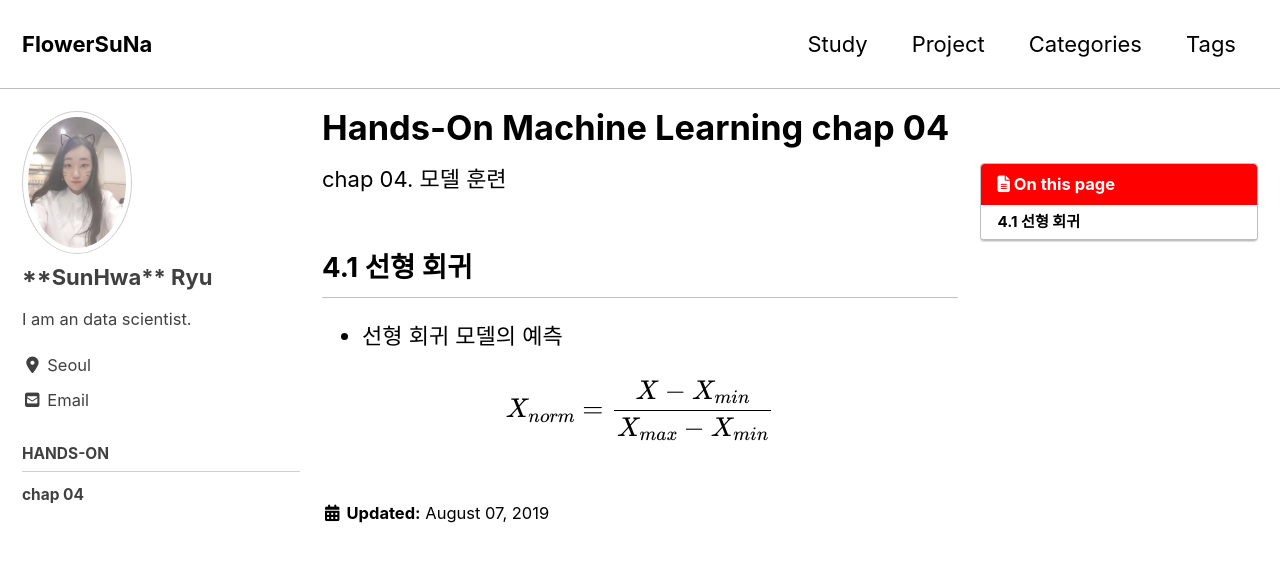
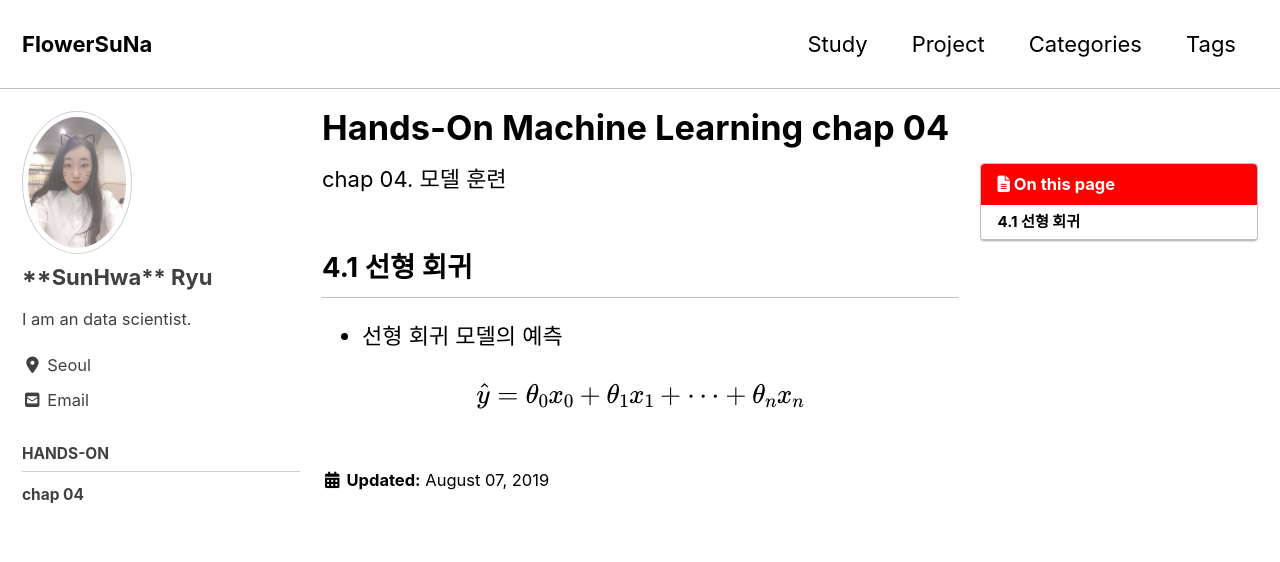
Before and after one commit to MinPinSunHwa/suna.github.io, a Jekyll site: the page built from _study/hands-on-04.md, in a window 1280 px wide and 900 px high. Shown: the top 562 px of the window. Built offline with Jekyll 4.4.1, drawn with Linux system fonts in a browser that asks for light colours; cached includes are drawn as plain includes; nearby versions of some CDN libraries; formulas are drawn with MathJax 3.

Commit message:
Update hands-on-04.md

```diff
--- a/_study/hands-on-04.md
+++ b/_study/hands-on-04.md
@@ -11,4 +11,4 @@ chap 04. 모델 훈련
 
 - 선형 회귀 모델의 예측
 
-$$ X_{norm}=\frac{X-X_{min}}{X_{max}-X_{min}} $$
+$$ \hat{y}=\theta_{0}x_{0}+\theta_{1}x_{1}+\cdots+\theta_{n}x_{n} $$
```
